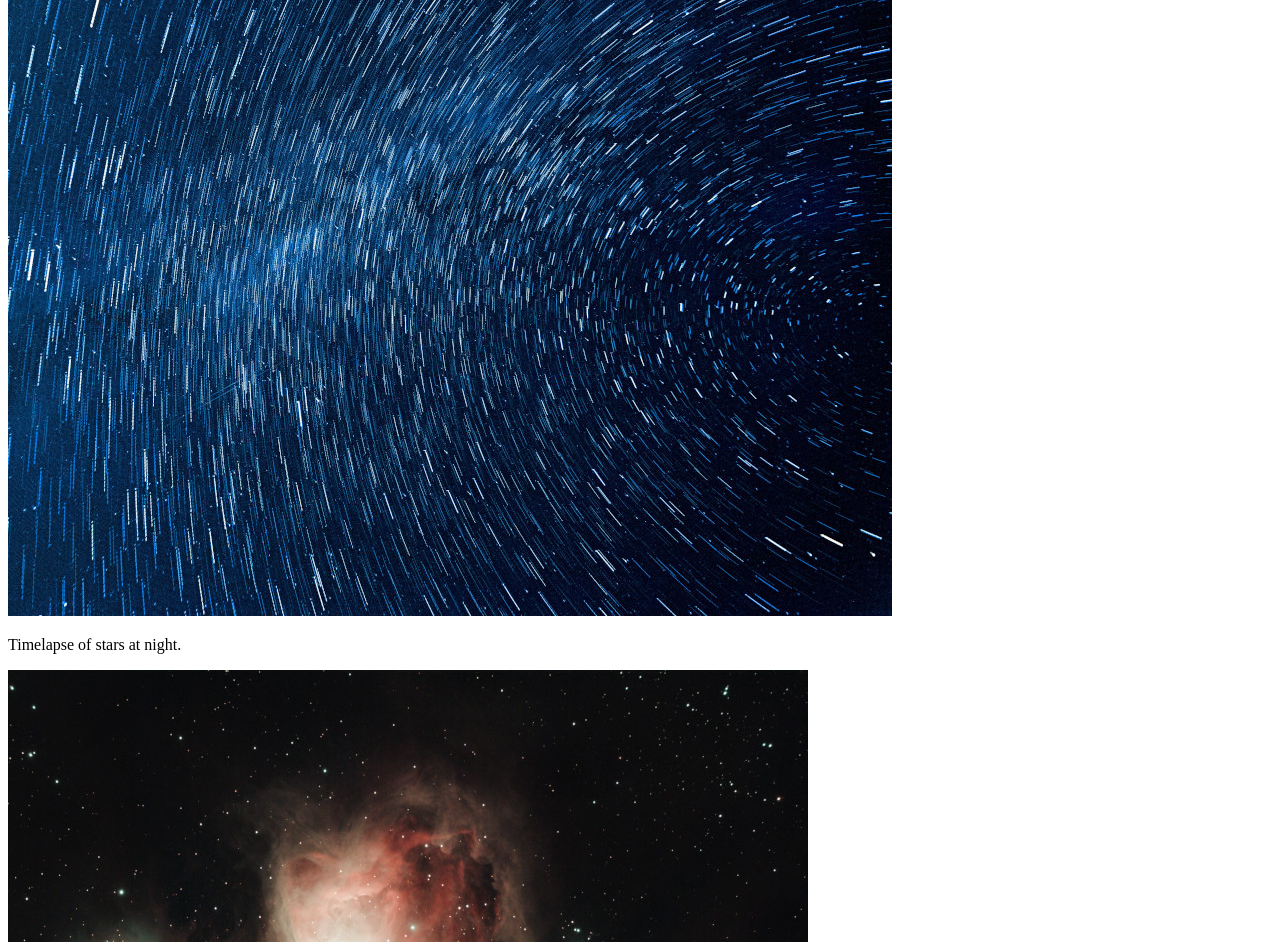
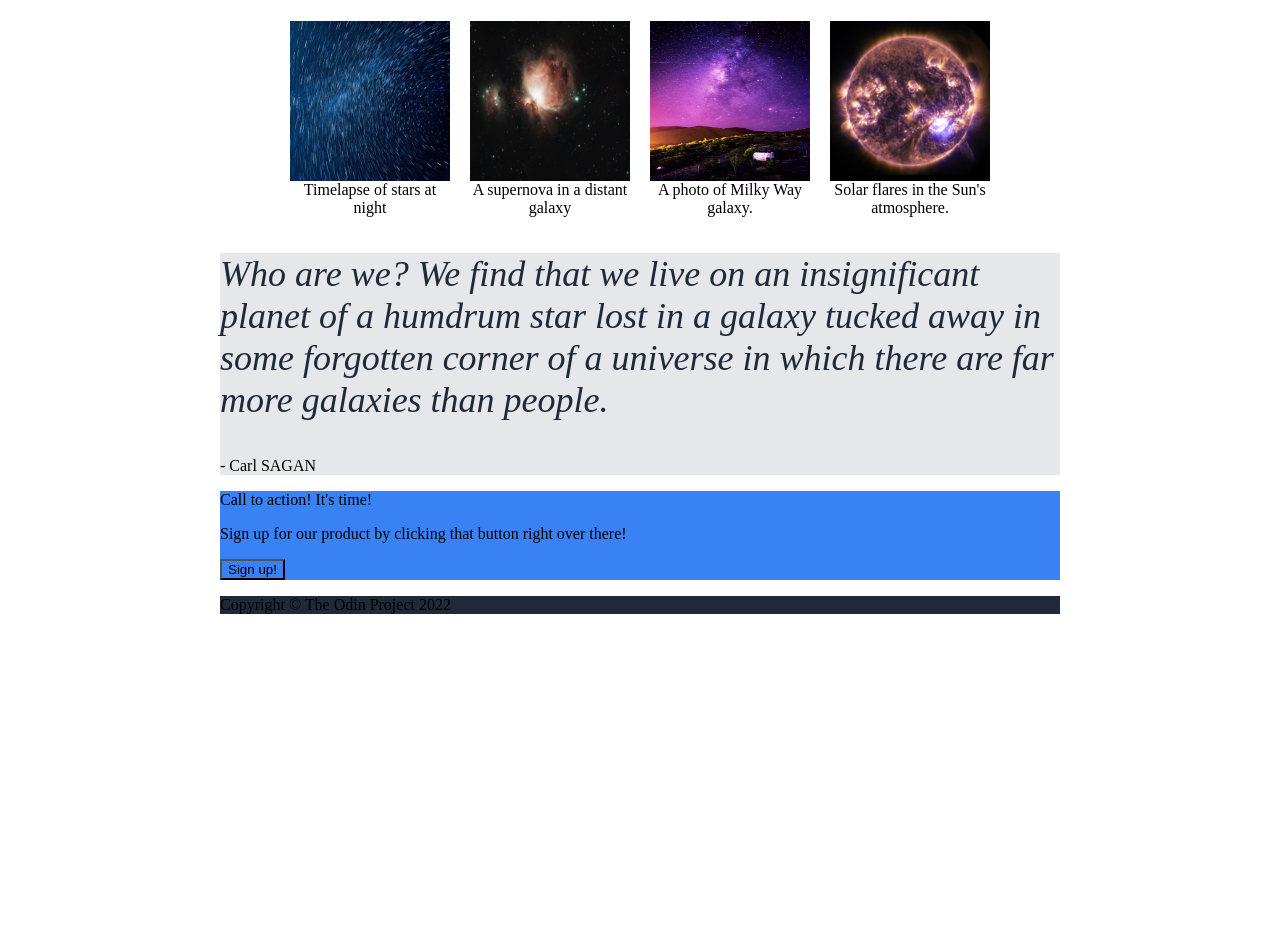
Before and after one commit to VycMajoris/landingPage, a plain HTML site: page index.html in a window 1280 px wide. Shown: the part 605-1547 px from the top of the page. After the commit the page ends 1219 px from the top, so only its background shows below. Drawn offline with Linux system fonts and the light colour scheme.

Commit message:
edit body padding and margins

```diff
--- a/index.html
+++ b/index.html
@@ -5,10 +5,12 @@
     <meta charset="UTF-8">
     <meta http-equiv="X-UA-Compatible" content="IE=edge">
     <meta name="viewport" content="width=device-width, initial-scale=1.0">
-    <title>Document</title>
-</head>
     <title>Space is awesome!</title>
     <link rel="stylesheet" href="style.css">
+
+</head>
+
+
 
 <body>
     <!-- Header  -->
@@ -36,28 +38,28 @@
 
     <!-- Some random information part -->
 
+    <div class="randomInfo">
+
         <p class="informationHeaderText">Some gorgeous images</p>
 
         <div class="randomInfoPart">
 
             <div class="imgAndDescriptions">
-            <img src="./images/timelapse.jpg" alt="Timelapse of Stars at night.">
-            <p>Timelapse of stars at night.</p>
+                <img src="./images/timelapse.jpg" alt="Timelapse of Stars at night.">Timelapse of stars at night
             </div>
 
             <div class="imgAndDescriptions">
-            <img src="./images/supernova.jpg" alt="A supernova in a distant galaxy.">
-            <p>A supernova in a distant galaxy.</p>
+                <img src="./images/supernova.jpg" alt="A supernova in a distant galaxy.">A supernova in a distant galaxy
             </div>
 
             <div class="imgAndDescriptions">
-            <img src="./images/miky-way.jpg" alt="A photo of Milky Way galaxy.">
-            <p>A photo of Milky Way galaxy.</p>
+                <img src="./images/miky-way.jpg" alt="A photo of Milky Way galaxy.">A photo of Milky Way galaxy.
             </div>
 
             <div class="imgAndDescriptions">
-            <img src="./images/solar-flares.jpg" alt="Solar flares in the Sun's atmosphere.">
-            <p>Solar flares in the Sun's atmosphere.</p>
+                <img src="./images/solar-flares.jpg" alt="Solar flares in the Sun's atmosphere.">Solar flares in the
+                Sun's atmosphere.
+            </div>
         </div>
     </div>
 
--- a/style.css
+++ b/style.css
@@ -1,5 +1,20 @@
+html {
+    height: 100%;
+}
+
+body {
+    max-width: 960px;
+    margin: auto;
+    box-sizing: border-box;
+    padding-left: 60px;
+    padding-right: 60px;
+
+}
+
 .headerTop {
     display: flex;
+    justify-content: space-between;
+    padding: 10px;
 }
 
 .headerTop img {
@@ -9,6 +24,7 @@
 
 .headerBottom {
     display: flex;
+    padding: 50px;
 }
 
 .headerBottom img {
@@ -18,6 +34,8 @@
 
 .headerTop, .headerBottom, .footer {
     background-color: #1F2937;
+
+
 }
 
 #heroText {
@@ -51,3 +69,32 @@ button, .blueContainer {
     font-weight: 200;
     color: #1F2937;
 }
+
+.randomInfo {
+    display: flex;
+    flex-direction: column;
+    align-items: center;
+}
+.randomInfoPart {
+    display: flex;
+    max-width: 800px;
+    gap: 20px;
+}
+
+.imgAndDescriptions {
+    display: flex;
+    flex-direction: column;
+    align-items: center;
+    text-align: center;
+    max-width: 160px;
+}
+
+.imgAndDescriptions img {
+    width: 160px;
+    height: 160px;
+
+}
+
+.imgText {
+    text-align: center;
+}
```
Lines whose indentation alone changed are shown as unchanged.
